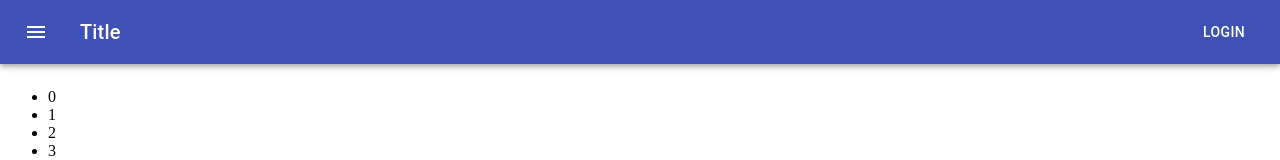
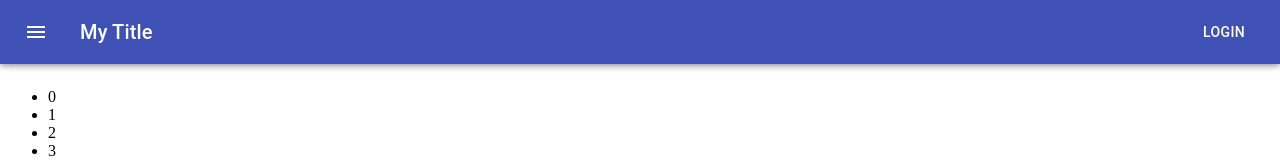
Before and after one commit to eliseuvideira/react-material-ui-cookbook, a React app: page / in a window 1280 px wide. Shown: the top 160 px of the page. Built offline with nearby package versions, Linux system fonts and the light colour scheme.

Commit message:
Hide on Scroll, fading the AppBar on and off, as scrolling

```diff
--- a/src/components/Page.tsx
+++ b/src/components/Page.tsx
@@ -1,4 +1,4 @@
-import React from 'react';
+import React, { useState, useEffect } from 'react';
 import { makeStyles } from '@material-ui/core/styles';
 import {
   AppBar,
@@ -6,6 +6,7 @@ import {
   IconButton,
   Typography,
   Button,
+  Fade,
 } from '@material-ui/core';
 import MenuIcon from '@material-ui/icons/Menu';
 
@@ -24,10 +25,27 @@ const useStyles = makeStyles((theme) => ({
 }));
 
 const Page = () => {
+  const [scroll, setScroll] = useState({ scrolling: false, scrollTop: 0 });
+  const onScroll = () => {
+    const scrollTop = document.documentElement.scrollTop;
+    setScroll({
+      scrollTop,
+      scrolling: scrollTop > scroll.scrollTop,
+    });
+  };
+
+  useEffect(() => {
+    window.addEventListener('scroll', onScroll);
+    return () => {
+      window.removeEventListener('scroll', onScroll);
+    };
+  }, []);
+
   const classes = useStyles();
   return (
     <div className={classes.root}>
-      <AppBar position="fixed">
+      <Fade in={!scroll.scrolling}>
+        <AppBar>
           <Toolbar>
             <IconButton
               className={classes.menuButton}
@@ -37,11 +55,12 @@ const Page = () => {
               <MenuIcon />
             </IconButton>
             <Typography variant="h6" color="inherit" className={classes.flex}>
-            Title
+              My Title
             </Typography>
             <Button color="inherit">Login</Button>
           </Toolbar>
         </AppBar>
+      </Fade>
       <div className={classes.toolbarMargin} />
       <ul>
         {new Array(500).fill(null).map((_, i) => (
```
Lines whose indentation alone changed are shown as unchanged.
